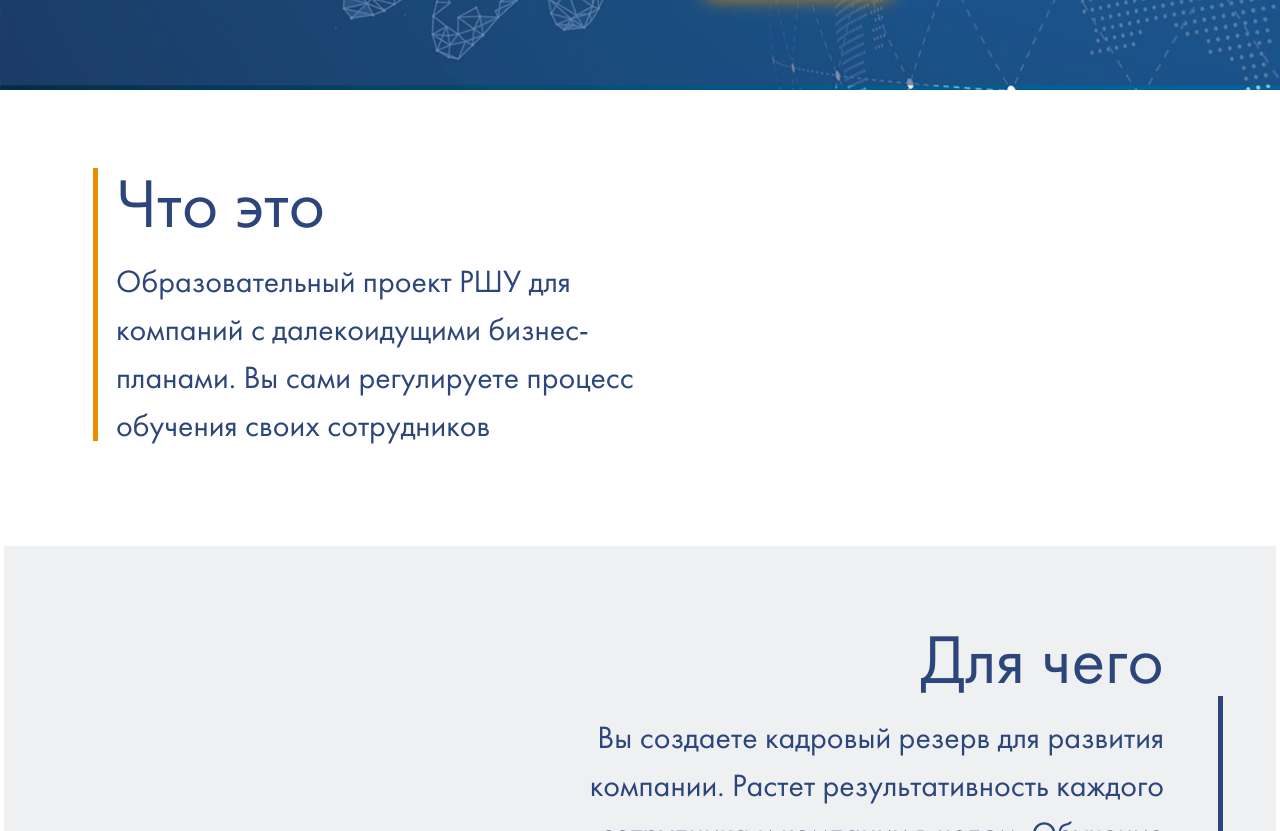
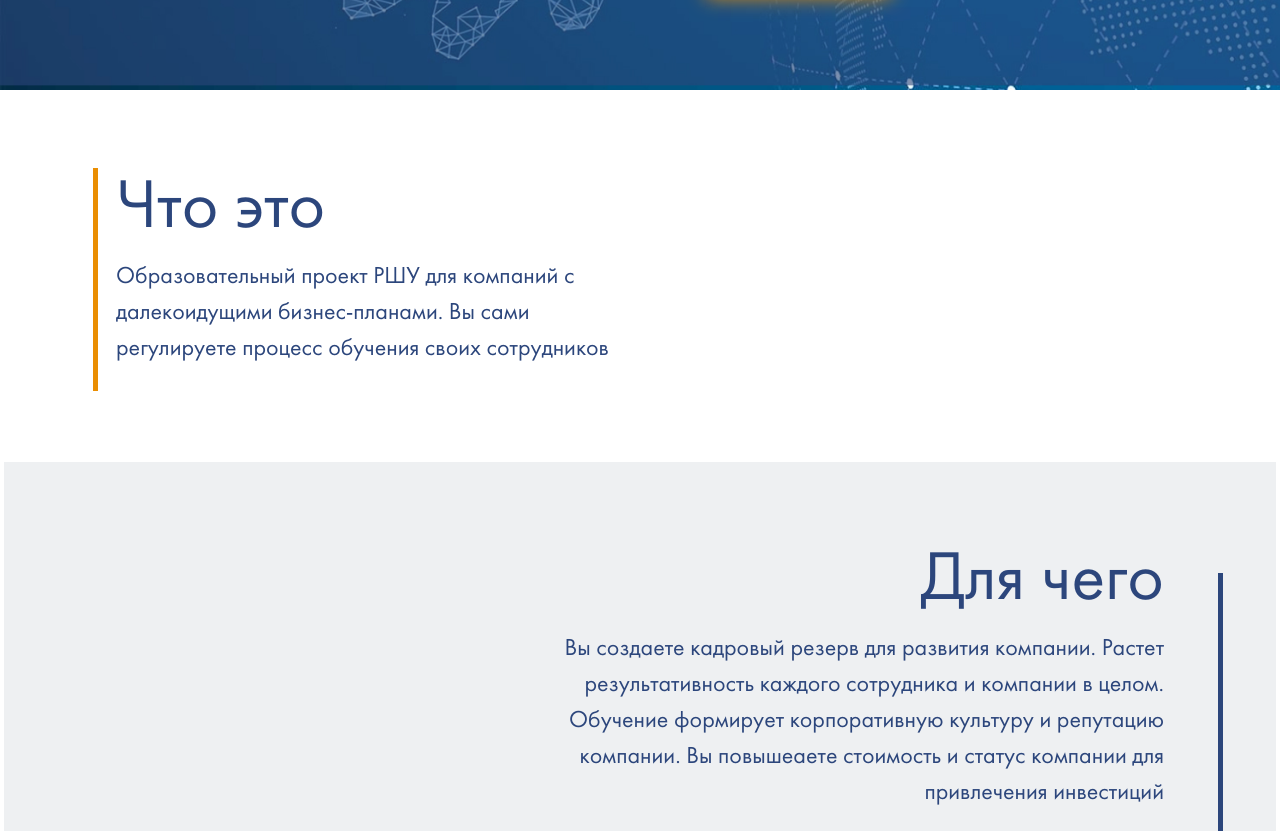
Before and after one commit to PistrunXvX/PistrunXvX.github.io, a plain HTML site: page index.html in a window 1280 px wide. Shown: the part 533-1364 px from the top of the page. Drawn offline with nearby package versions, Linux system fonts and the light colour scheme.

Commit message:
test laptop version

```diff
--- a/global.css
+++ b/global.css
@@ -50,13 +50,17 @@ html{
         background-image: url(img/main_img_advantage_laptop.jpg) !important;
 
         margin-bottom: 50px !important;
+        margin-top: 50px !important;
     }
 
     /* YouGet */
 
-
     .line__to{
         display: none !important;
+    }
+
+    .youGet__block article p{
+        font-size: 24px !important;
     }
 
     /* YouCan */
@@ -74,7 +78,7 @@ html{
     /* Slider */
 
     .carousel-item p {
-        font-size: 30px !important;
+        font-size: 24px !important;
     }
 
     .slider__container{
@@ -86,18 +90,62 @@ html{
         margin-bottom: 0% !important;
     }
 
+    .description__text{
+        font-size: 24px !important;
+    }
+
     /* Form */
 
     .form-container{
         margin-bottom: 0% !important;
+        padding-top: 40px !important;
+        padding-bottom: 40px !important;
+    }
+
+    .form-container .form-control{
+        padding: 10px 30px !important;
+        border-width: 2px !important;
+        font-size: 18px !important;
+    }
+
+    .form-container .fake{
+        width: 20px !important;
+        height: 20px !important;
+        border-width: 2px !important;
+    }
+
+    .form-container .link{
+        border-width: 1px !important;
+    }
+
+    .form-container .form-block .p{
+        padding-bottom: 20px !important;
+    }
+
+    .form__btn {
+        font-size: 24px !important;
+    }
+
+    .text_block__content{
+        font-size: 24px !important;
     }
 
     .form-container .text-block_content{
-        font-size: 30px !important;
+        font-size: 24px !important;
     }
 
     .form-container .text-block_content{
-        font-size: 30px !important;
+        font-size: 24px !important;
+    }
+
+    /* Cooperative */
+
+    .coop__main h2{
+        margin-bottom: 75px !important;
+    }
+
+    .coop__main img {
+        width: 150px !important;
     }
 }
 
```
